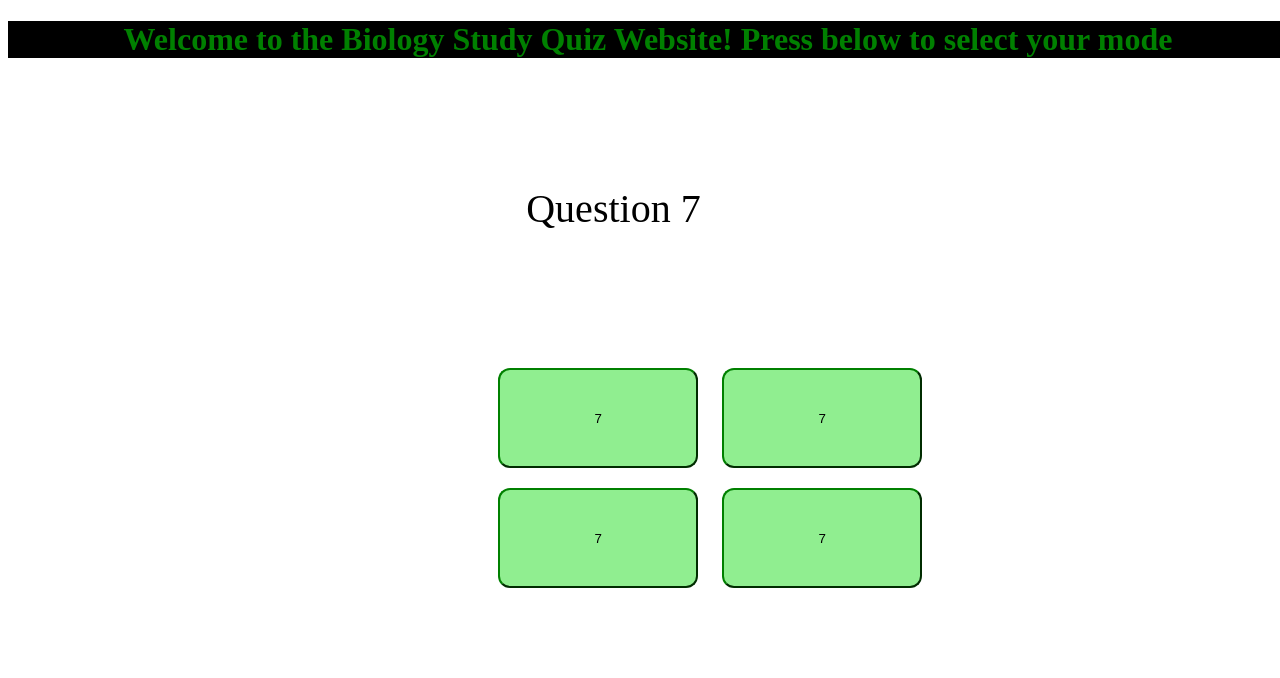
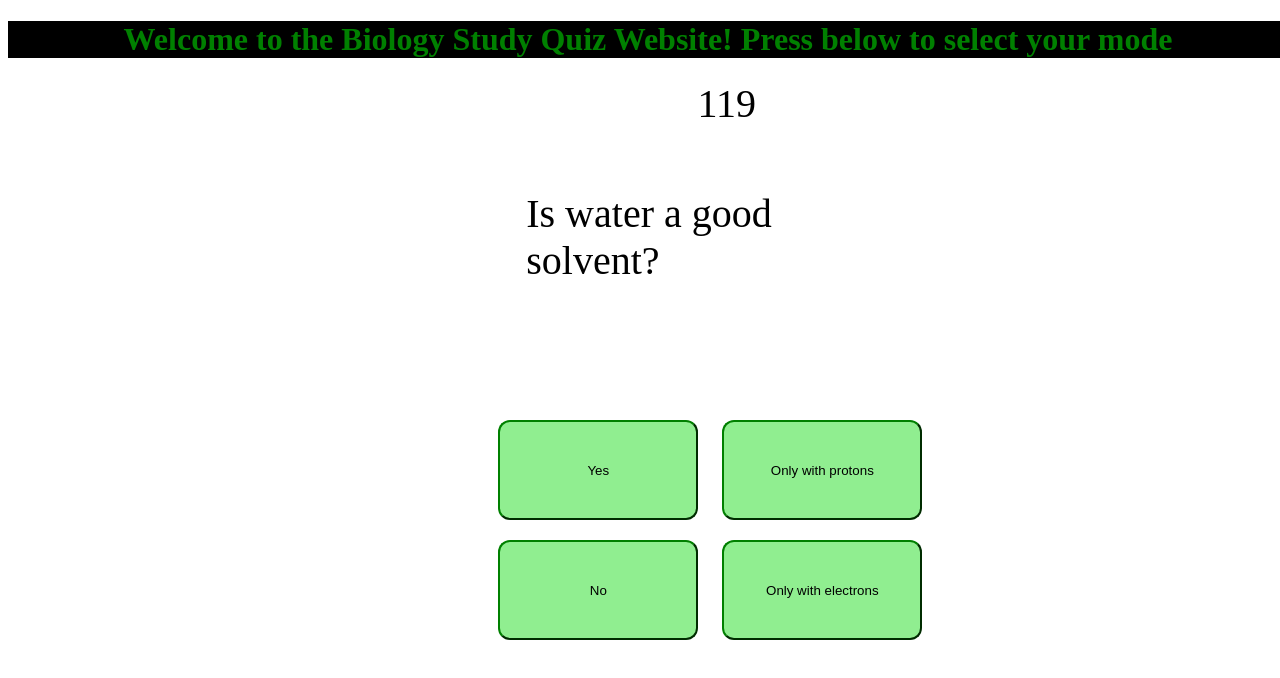
Before and after one commit to InfiniteFlite/QuizGame, a plain HTML site: page index.html in a window 1280 px wide. Both pictures are taken after a click on the button "Medium Mode". Drawn offline with nearby package versions, Linux system fonts and the light colour scheme.

Commit message:
Added medium questions, started on timer function

```diff
--- a/index.html
+++ b/index.html
@@ -8,6 +8,7 @@
 </head>
 <body>
 <h1 id="topbar"> Welcome to the Biology Study Quiz Website! Press below to select your mode</h1>
+<p id="timer">ewrtfadshgb</p>
 <p id="Question"> Hello, this is a question. If you get it correct you win a very special prize. Good Luck!</p>
 <button class="mmButton" id="easyButton">Easy Mode</button>
 <button class="mmButton" id="mediumButton">Medium Mode</button>
--- a/script.js
+++ b/script.js
@@ -5,12 +5,12 @@ let easyAnswersBL = ["animals","3","Walter-Jesse","Big and Small","Within","Pola
 let easyAnswersBR = ["water","4","Riechman-Weltzer","Underhanded and Overhanded","Withstand","one-sided","Dioxyribonucelicacid","Lizmotis","Potency","They would need too much water"];
 let correctButtonsE = ["2","4","2","1","1","3","2","4","3","2"];
 let easyQuestions = ["Biology is the study of","How many nucleobases are there?","What experiment showed that amino acids can come from nothing?","What are the two basic types of cells?","'A' is the latin root for","The bonds INSIDE of water are what?","The bonds BETWEEN water molecules are what?","Which is not a property of water?","What is PH a measure of?","Why are cells small?"];
-let mediumAnswersTL = ["1","2","3","4","5","6","7","8","9","10"];
-let mediumAnswersTR = ["1","2","3","4","5","6","7","8","9","10"];
-let mediumAnswersBL = ["1","2","3","4","5","6","7","8","9","10"];
-let mediumAnswersBR = ["1","2","3","4","5","6","7","8","9","10"];
+let mediumAnswersTL = ["Calcium Ions","Cohesion","Nutrients out, Waste in","Nucleus","Volume","Useless","Yes","Cell Wall","100 thousand","1 meter"];
+let mediumAnswersTR = ["Helium Ions","Adhesion","Hydrogen in, Nitrogen out","Chromosome","Roundness","Used to store waste","Only with protons","They have a cell membrane","1 trillion","6 milimeters"];
+let mediumAnswersBL = ["Sodium Ions","Waterhesion","Nutrients in, Waste out","Cytoplasm","Surface Area","Regulates DNA","No","Cell Coating","500 billion","1 centimeter"];
+let mediumAnswersBR = ["Hydrogen Ions","Selfhesion","Hydrogen out, Nitrogen in","Membrane","Squareness","The powerhouse of the cell","Only with electrons","Cell Shell","5 million","30 centimeters"];
 let correctButtonsM = ["4","2","3","1","3","4","1","1","2","4"];
-let mediumQuestions = ["Question 1","Question 2","Question 3","Question 4","Question 5","Question 6","Question 7","Question 8","Question 9","Question 10"];
+let mediumQuestions = ["Acidity is the concentration of","Water sticking to iteself is called","Cell walls allow","The center of a cell is the","Cells want to maximise","The mitochondia is","Is water a good solvent?","Plant cells have what instead of a cell membrane","About how many cells does a human have","How big is the largest single celled organism"];
 let hardAnswersTL = ["1","2","3","4","5","6","7","8","9","10"];
 let hardAnswersTR = ["1","2","3","4","5","6","7","8","9","10"];
 let hardAnswersBL = ["1","2","3","4","5","6","7","8","9","10"];
@@ -152,6 +152,8 @@ function mediumGame()
   $(".mmButton").hide();
   $(".qbButton").show();
   $("#Question").show();
+  $("#timer").show();
+  setInterval(countdown(120), 1000);
 
     $("#q1b").click(function(){
       if(checkAnswer(qOrder[questionOn], 1, "medium"))
@@ -223,6 +225,8 @@ function hardGame()
   $(".mmButton").hide();
   $(".qbButton").show();
   $("#Question").show();
+  $("#timer").show();
+  setInterval(countdown(60), 1000);
 
     $("#q1b").click(function(){
       if(checkAnswer(qOrder[questionOn], 1, "hard"))
@@ -336,3 +340,9 @@ function gameOverButtons(mode){
   });
 }
 });
+
+function countdown(time){
+  time--;
+  $("#timer").text(time);
+  if(time == 0)return;
+}
--- a/style.css
+++ b/style.css
@@ -42,7 +42,16 @@ button{
 #Question{
   display:none;
   margin-left: 41%;
-  margin-top: 10%;
+  margin-top: 5%;
   font-size: 40px;
   width:300px;
 }
+
+#timer{
+  display:none;
+  text-align:center;
+  margin-left: 45%;
+  margin-top: 0%;
+  font-size: 40px;
+  width:300px;
+}
```
